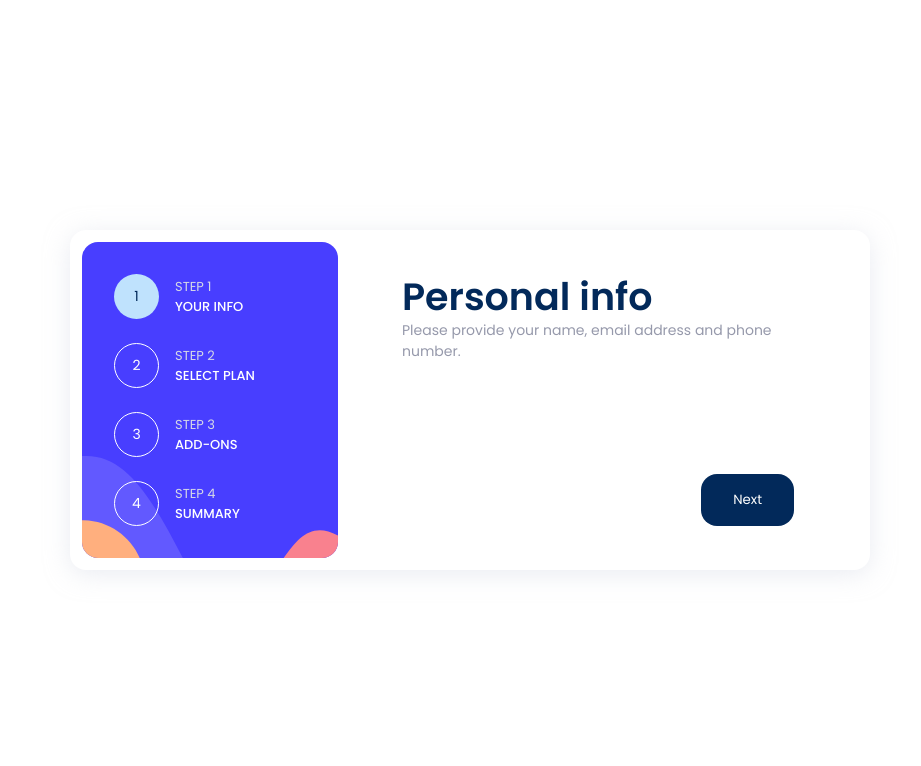
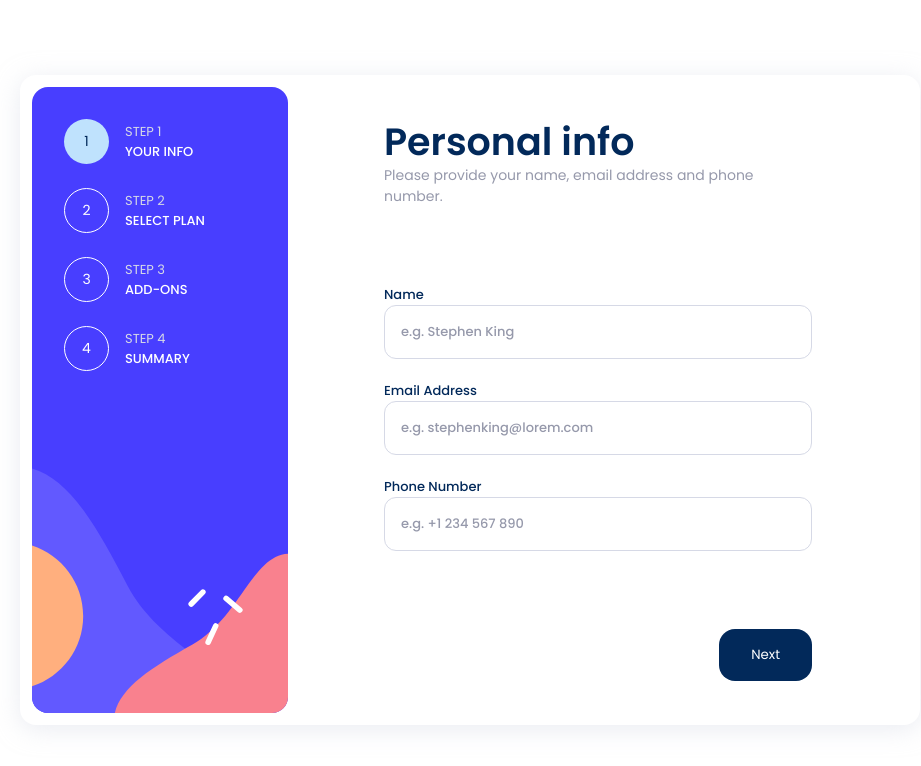
Before and after one commit to Rijad99/form-wizard, a React (Create React App) app: page / in a window 1280 px wide. Shown: the top 766 px of the page, without its empty margins (170-1091 px from the left). Built offline with nearby package versions, Linux system fonts and the light colour scheme.

Commit message:
Create input component, step one content done, css adaption

```diff
--- /dev/null
+++ b/src/client/components/common/FormControls/FormControls.tsx
@@ -0,0 +1,31 @@
+import { PropsWithChildren } from 'react';
+
+import styles from '../FormControls/_FormControls.module.scss';
+
+export const FormControl = (props: PropsWithChildren) => {
+    return (
+        <div className={styles.formControl}>
+            {props.children}
+        </div>
+    )
+}
+
+interface InputProps {
+    id: string,
+    type: string
+    placeholder: string,
+    spellCheck?: boolean,
+    label: string,
+    additionalClasses?: string,
+    onKeyDown?: () => void,
+    onKeyUp?: () => void
+}
+
+export const Input = (props: InputProps) => {
+    return (
+        <FormControl>
+            <label htmlFor={props.id}>{props.label}</label>
+            <input type={props.type} placeholder={props.placeholder} id={props.id} className={props?.additionalClasses ? props.additionalClasses : ""} spellCheck={props.spellCheck} onKeyDown={props.onKeyDown} onKeyUp={props.onKeyUp} />
+        </FormControl>
+    )
+}
--- /dev/null
+++ b/src/client/components/common/FormControls/_FormControls.module.scss
@@ -0,0 +1,29 @@
+@import "../../../scss/variables";
+
+.formControl {
+    width: 100%;
+    display: flex;
+    flex-direction: column;
+
+    label {
+        font-size: $small;
+        font-weight: $bolder;
+        color: $marineBlue;
+    }
+
+    input {
+        font-size: $small;
+        font-weight: $bolder;
+        color: $coolGray;
+        padding: 1rem;
+        border: 1px solid $lightGray;
+        border-radius: 12px;
+        outline: none;
+
+        &::placeholder {
+            font-size: $small;
+            font-weight: $bolder;
+            color: $coolGray;
+        }
+    }
+}
--- a/src/client/components/main/FormGrid/_FormGrid.module.scss
+++ b/src/client/components/main/FormGrid/_FormGrid.module.scss
@@ -1,9 +1,11 @@
 .formGrid {
     display: grid;
     grid-template-columns: 16rem 1fr;
+    grid-template-rows: 100%;
     grid-template-areas:
         "steps"
         "step"
     ;
-    width: 800px;
+    width: 900px;
+    height: 650px;
 }
--- a/src/client/components/main/Steps/Steps.tsx
+++ b/src/client/components/main/Steps/Steps.tsx
@@ -1,6 +1,7 @@
 import { PropsWithChildren } from 'react';
 
 import { Button } from '../../common/Button/Button';
+import { Input } from '../../common/FormControls/FormControls';
 
 import styles from '../Steps/_Steps.module.scss';
 import buttonStyles from '../../common/Button/_Button.module.scss';
@@ -13,6 +14,7 @@ export interface StepProps {
 }
 
 export const Step = (props: PropsWithChildren<StepProps>) => {
+
     return (
         <div className={styles.formContentGrid}>
             <div className={styles.stepHeader}>
@@ -39,7 +41,11 @@ export const Step = (props: PropsWithChildren<StepProps>) => {
 
 export const FirstStepContent = () => {
     return (
-        <div></div>
+        <div className={styles.stepContent0}>
+            <Input type='text' id='step-one-client_name' additionalClasses={`${utilityClasses.mb22}`} label='Name' placeholder='e.g. Stephen King' spellCheck={false} />
+            <Input type='text' id='step-one-client_email_address' additionalClasses={`${utilityClasses.mb22}`} label='Email Address' placeholder='e.g. stephenking@lorem.com' spellCheck={false} />
+            <Input type='text' id='step-one-client_phone_number' label='Phone Number' placeholder='e.g. +1 234 567 890' spellCheck={false} />
+        </div>
     )
 };
 
--- a/src/client/components/main/Steps/_Steps.module.scss
+++ b/src/client/components/main/Steps/_Steps.module.scss
@@ -10,7 +10,7 @@
         "footer"
     ;
     width: 100%;
-    padding: 32px 64px;
+    padding: 32px 96px;
 }
 
 .stepHeader {
@@ -32,6 +32,14 @@
 
 .stepContent {
     grid-area: content;
+    padding: 1rem 0;
+}
+
+.stepContent0 {
+    height: 100%;
+    display: flex;
+    flex-direction: column;
+    justify-content: center;
 }
 
 .stepFooter {
--- a/src/client/scss/_utilities.module.scss
+++ b/src/client/scss/_utilities.module.scss
@@ -5,3 +5,7 @@
 .alignToRight {
     margin-left: auto;
 }
+
+.mb22 {
+    margin-bottom: 22px;
+}
```
